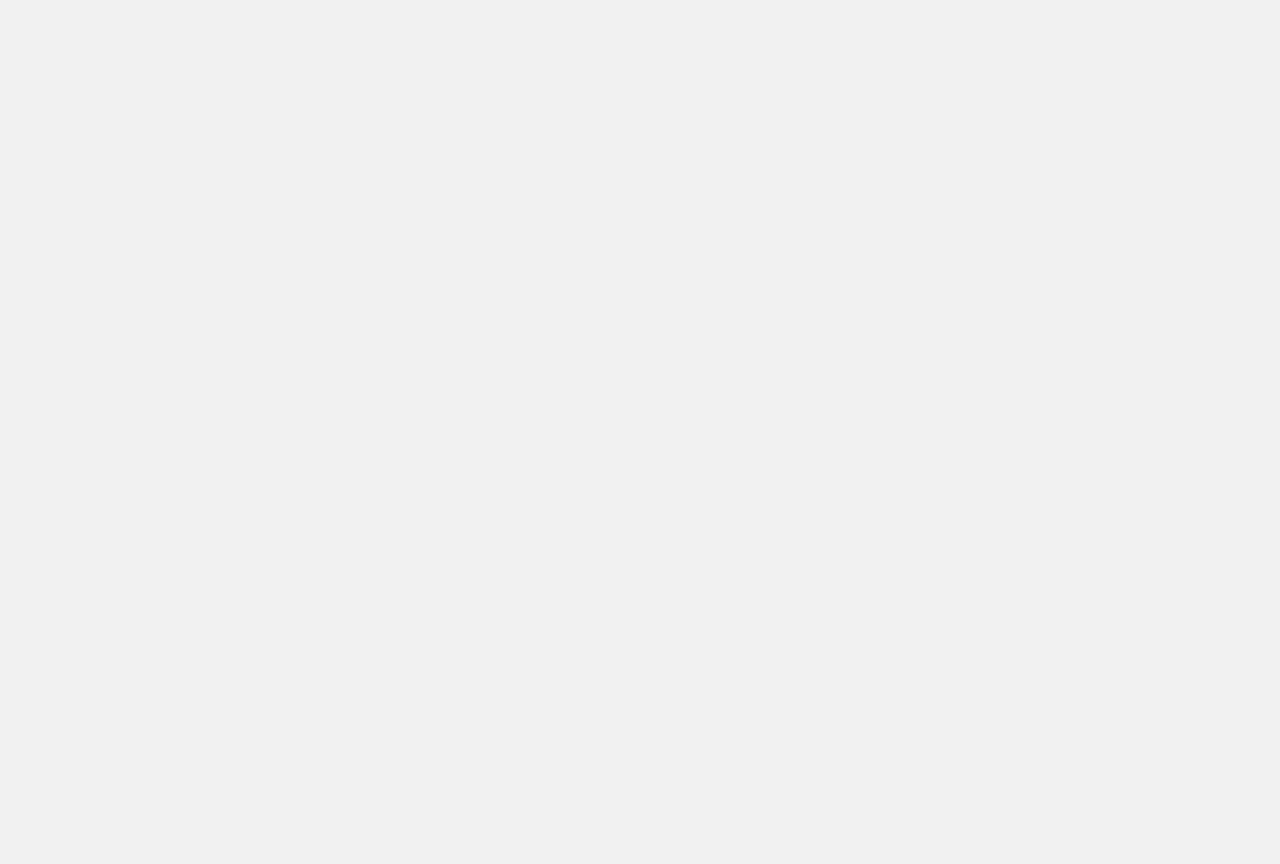
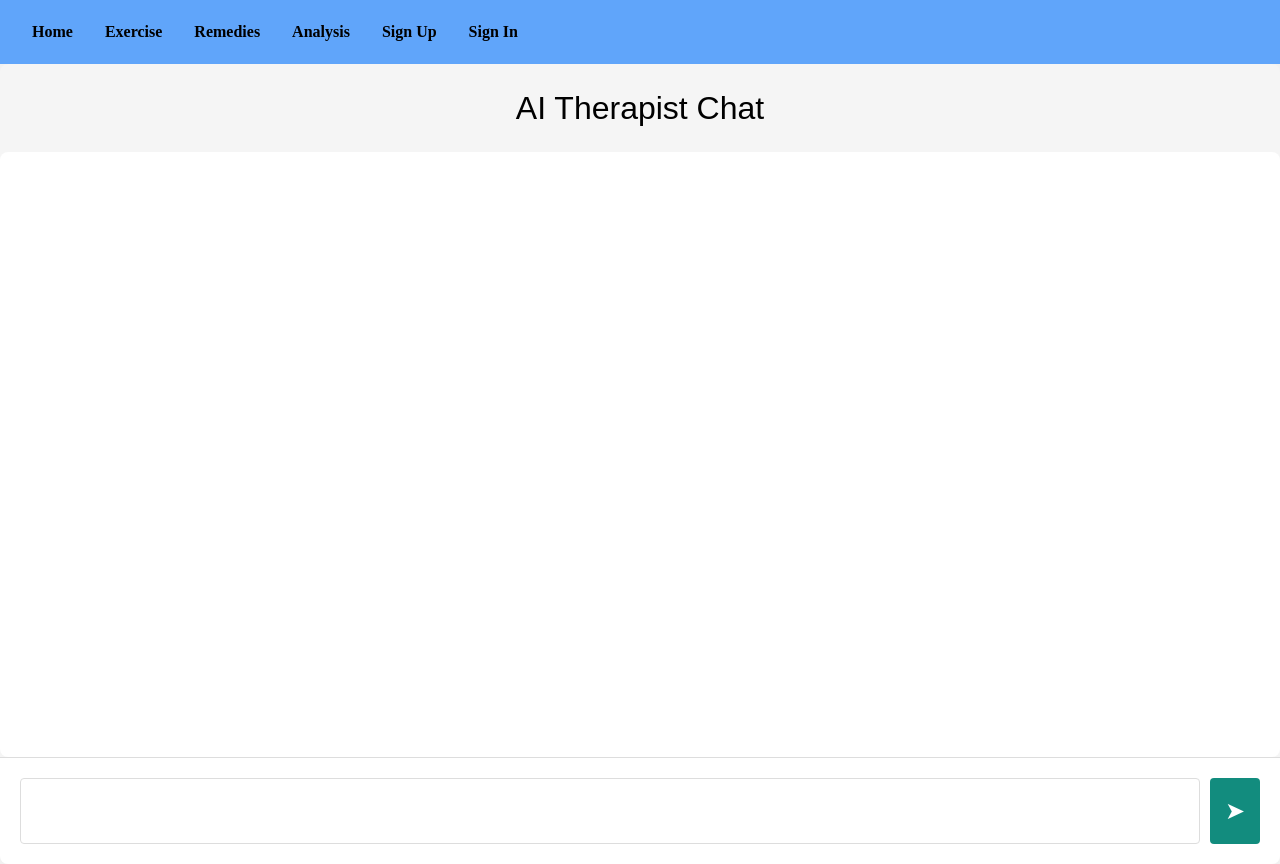
Before and after one commit to ShrackeR/mindful-wellbeing, a React (Create React App) app in the folder frontend/: page /chatbot in a window 1280 px wide. Before the commit this address had no page. Before the commit the page ends 800 px from the top, so only its background shows below. Built offline with nearby package versions, Linux system fonts and the light colour scheme.

Commit message:
ai chatbot done

```diff
--- a/frontend/src/App.js
+++ b/frontend/src/App.js
@@ -22,6 +22,7 @@ import State from "./pages/State";
 import MapCharts from "./pages/MapCharts";
 import Result1 from "./components/Result1";
 import { UserProvider } from "../src/context/UserContext"; // Import the UserProvider
+import ChatBot from "./pages/Therapist";
 
 function App() {
   return (
@@ -43,6 +44,7 @@ function App() {
             <Route path="/stress" element={<StressRemediesPage />} />
             <Route path="/ocd" element={<OCDRemediesPage />} />
             <Route path="/phobic" element={<PhobicAnxietyRemediesPage />} />
+            <Route path="/chatbot" element={<ChatBot />} />
             <Route
               path="/paranoid"
               element={<ParanoidIdeationRemediesPage />}
--- a/frontend/src/components/Result1.js
+++ b/frontend/src/components/Result1.js
@@ -75,6 +75,13 @@ const Result1 = () => {
         </div>
         <div className="w-2/3 p-4">
           <div className="p-2 rounded-lg shadow-md text-center">
+          <Link
+              to="/chatbot"
+              >
+            <button className="bg-blue-500 text-white py-2 px-4 rounded-full mb-4">
+              Talk to AI Therapist
+            </button>
+            </Link>
             <div className="grid grid-cols-2 gap-1 p-1">
               {Object.keys(traitsMapping).map((letter) => (
                 <div key={letter} className="border p-2">
@@ -98,4 +105,5 @@ const Result1 = () => {
   );
 };
 
+
 export default Result1;
--- /dev/null
+++ b/frontend/src/pages/Therapist.js
@@ -0,0 +1,175 @@
+import React, { useState, useRef, useEffect } from 'react';
+import Navigation from '../components/Navigation';
+
+const ChatBot = () => {
+  const [messages, setMessages] = useState([]);
+  const [input, setInput] = useState('');
+  const chatContainerRef = useRef(null);
+
+  useEffect(() => {
+    // Scroll to the bottom of the chat when new messages are added
+    chatContainerRef.current.scrollTop = chatContainerRef.current.scrollHeight;
+  }, [messages]);
+
+  const addMessage = (text, role) => {
+    setMessages((prevMessages) => [...prevMessages, { text, role }]);
+  };
+
+  const handleInputChange = (e) => {
+    setInput(e.target.value);
+  };
+
+  const handleSendMessage = async () => {
+    if (input.trim() === '') return;
+    addMessage(input, 'user');
+    let formDataObject = {
+      model: 'gpt-3.5-turbo',
+      max_tokens: 500,
+      messages: [
+        { role: 'system', content: 'You are a therapist' },
+        { role: 'user', content: input },
+      ],
+    };
+    const formDataJson = JSON.stringify(formDataObject);
+
+    // Fetch request
+    fetch('https://api.openai.com/v1/chat/completions', {
+      method: 'POST',
+      headers: {
+        Authorization:
+          'Bearer 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',
+        'Content-Type': 'application/json',
+        // Add any other headers you may need
+      },
+      body: formDataJson,
+    })
+      .then((response) => {
+        if (!response.ok) {
+          throw new Error(`HTTP error! Status: ${response.status}`);
+        }
+        return response.json();
+      })
+      .then((data) => {
+        // Handle the response data
+        console.log(data);
+        addMessage(data['choices'][0]['message']['content'], 'bot');
+      })
+      .catch((error) => {
+        // Handle errors
+        console.error('Fetch error:', error);
+      });
+
+    setInput('');
+  };
+
+  const handleKeyPress = (e) => {
+    // If Enter key is pressed, trigger the Send button click
+    if (e.key === 'Enter') {
+      e.preventDefault(); // Prevents the default behavior of the Enter key in a text area
+      handleSendMessage();
+    }
+  };
+
+  return (
+    <>
+    <Navigation />
+    <div
+      style={{
+        display: 'flex',
+        flexDirection: 'column',
+        height: '100vh',
+        fontFamily: 'Arial, sans-serif',
+        backgroundColor: '#f5f5f5',
+        color: '#333',
+        borderRadius: '8px',
+        overflow: 'hidden',
+      }}
+    >
+      <h1
+        style={{
+          textAlign: 'center',
+          fontSize: '2rem',
+          fontFamily: 'Century Gothic, sans-serif',
+          margin: '20px 0',
+          //fontWeight: 'bold',
+          color: 'black',
+        }}
+      >
+        AI Therapist Chat
+      </h1>
+      <div
+        ref={chatContainerRef}
+        style={{
+          flex: 1,
+          overflowY: 'scroll',
+          padding: '20px',
+          paddingBottom: '100px', // To allow space for input
+          backgroundColor: '#fff',
+          borderRadius: '8px',
+        }}
+      >
+        {messages.map((message, index) => (
+          <div
+            key={index}
+            style={{
+              display: 'flex',
+              justifyContent:
+                message.role === 'user' ? 'flex-end' : 'flex-start',
+              marginBottom: '10px',
+            }}
+          >
+            <div
+              style={{
+                backgroundColor: message.role === 'bot' ? '#1E88E5' : '#ffffff',
+                color: message.role === 'bot' ? '#ffffff' : '#333',
+                borderRadius: '8px',
+                padding: '15px',
+                boxShadow: '0 2px 4px rgba(0, 0, 0, 0.1)',
+                maxWidth: '70%',
+                wordWrap: 'break-word',
+              }}
+            >
+              {message.text}
+            </div>
+          </div>
+        ))}
+      </div>
+      <div style={{ borderTop: '1px solid #ddd', padding: '20px', backgroundColor: '#fff' }}>
+        <div style={{ display: 'flex' }}>
+          <input
+            type="text"
+            value={input}
+            onChange={handleInputChange}
+            onKeyPress={handleKeyPress}
+            style={{
+              flex: '1',
+              padding: '15px',
+              borderRadius: '4px',
+              border: '1px solid #ddd',
+              marginRight: '10px',
+            }}
+          />
+          <div
+            onClick={handleSendMessage}
+            style={{
+              fontSize: '1.5rem', // Adjust the font size as needed
+              padding: '15px',
+              backgroundColor: '#128C7E',
+              color: 'white',
+              border: 'none',
+              borderRadius: '4px',
+              cursor: 'pointer',
+              display: 'flex',
+              alignItems: 'center',
+            }}
+          >
+            ➤
+          </div>
+        </div>
+      </div>
+    </div>
+    </>
+  );
+};
+
+export default ChatBot;
```
